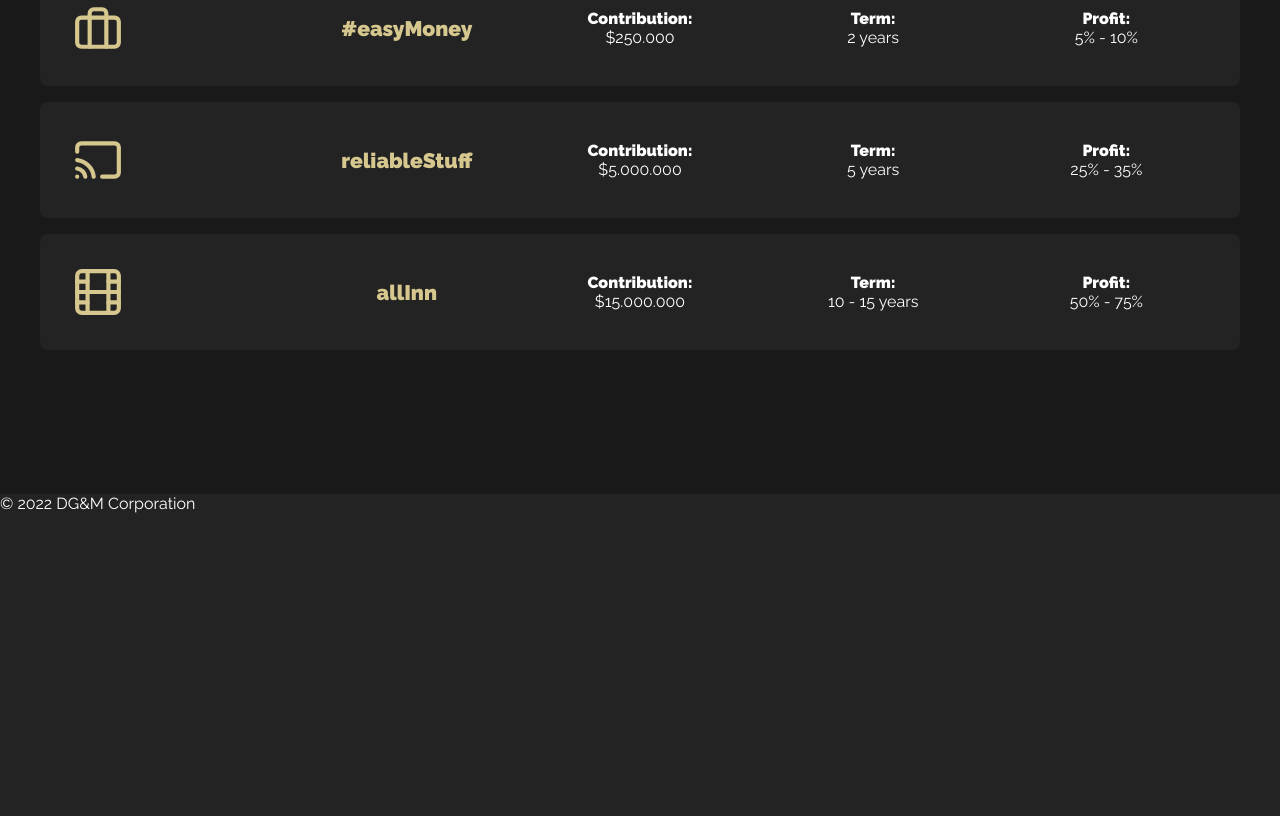
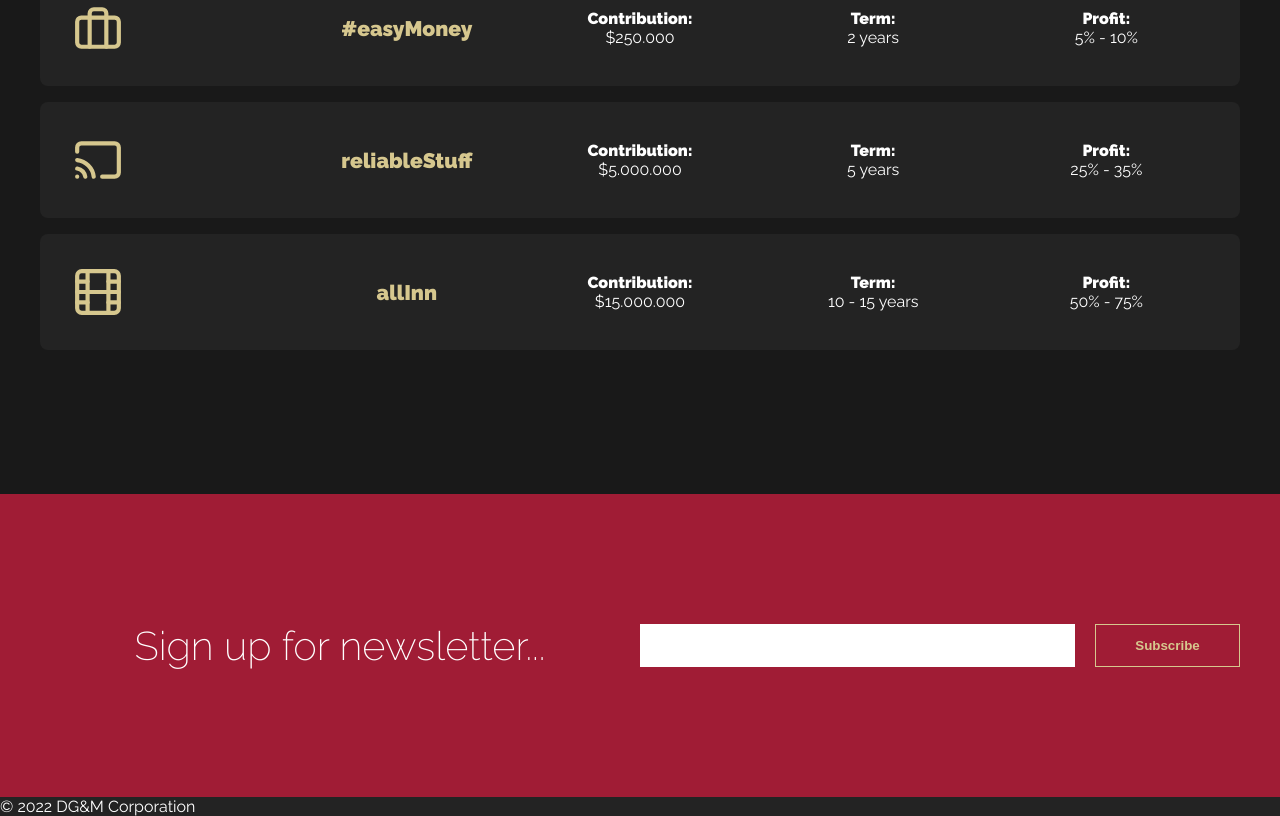
Before and after one commit to Pieniu1511/DGM-Corporation, a plain HTML site: page index.html in a window 1280 px wide. Shown: the part 3441-4257 px from the top of the page. Before the commit the page ends 3954 px from the top, so only its background shows below. Drawn offline with nearby package versions, Linux system fonts and the light colour scheme; files that its build step writes are made by us from their sources.

Commit message:
added newsletter

```diff
--- a/index.html
+++ b/index.html
@@ -130,12 +130,9 @@
         </div>
 
         <section class="plans" id="plan">
-
             <div class="wrapper">
                 <h2 class="section-title">plan your <span>future</span></h2>
-
                 <div class="plans__box">
-
                     <img src="img/icons/briefcase.svg" alt="" class="plans__item plans__item-icon">
                     <div class="plans__item plans__item-name">
                         <h3>#easyMoney</h3>
@@ -152,11 +149,8 @@
                         <p><b>Profit:</b></p>
                         <p>5% - 10%</p>
                     </div>
-
                 </div>
-
                 <div class="plans__box">
-
                     <img src="img/icons/cast.svg" alt="" class="plans__item plans__item-icon">
                     <div class="plans__item plans__item-name">
                         <h3>reliableStuff</h3>
@@ -173,11 +167,8 @@
                         <p><b>Profit:</b></p>
                         <p>25% - 35%</p>
                     </div>
-
                 </div>
-
                 <div class="plans__box">
-
                     <img src="img/icons/film.svg" alt="" class="plans__item plans__item-icon">
                     <div class="plans__item plans__item-name">
                         <h3>allInn</h3>
@@ -194,12 +185,20 @@
                         <p><b>Profit:</b></p>
                         <p>50% - 75%</p>
                     </div>
+                </div>
+            </div>
+        </section>
 
+        <section class="newsletter">
+            <div class="wrapper newsletter__wrapper">
+                <div class="newsletter__text">
+                    <p>Sign up for newsletter...</p>
                 </div>
-
-
+                <div class="newsletter__form">
+                    <input type="text">
+                    <button>Subscribe</button>
+                </div>
             </div>
-
         </section>
 
     </main>
--- a/sass/_medium.scss
+++ b/sass/_medium.scss
@@ -38,4 +38,26 @@
 			margin-bottom: 0;
 		}
 	}
+
+	.newsletter {
+		&__wrapper {
+			display: grid;
+			grid-template-columns: 1fr 1fr;
+            align-items: center;
 		}
+
+        &__text {
+            margin-bottom: 0;
+        }
+
+        &__form {
+            display: grid;
+            grid-template-columns: 3fr 1fr;
+            gap: 20px;
+
+            input {
+                margin-bottom: 0;
+            }
+        }
+	}
+}
--- a/sass/main.scss
+++ b/sass/main.scss
@@ -340,6 +340,45 @@ h1.company-name {
 	}
 }
 
+//newsletter
+.newsletter {
+	padding: 8em 2em;
+	background-color: $red;
+	text-align: center;
+
+	&__text {
+		padding: 0 1em;
+		margin-bottom: 1em;
+		font-size: 4rem;
+		font-weight: 200;
+	}
+
+	&__form {
+		input {
+			margin-bottom: 1em;
+			padding: 1em;
+			width: 100%;
+			background-color: $white;
+			border: 1px solid transparent;
+		}
+
+		button {
+			padding: 1em;
+			border: 1px solid $gold;
+			background: none;
+			color: $gold;
+			font-weight: bold;
+			cursor: pointer;
+			transition: background-color 0.3s, color 0.3s;
+
+			&:hover {
+				color: $red;
+				background-color: $gold;
+			}
+		}
+	}
+}
+
 @import './small';
 @import './medium';
 @import './large';
```
Also changed, not shown: css/main.css, 1 other file. Lines whose indentation alone changed are shown as unchanged.
